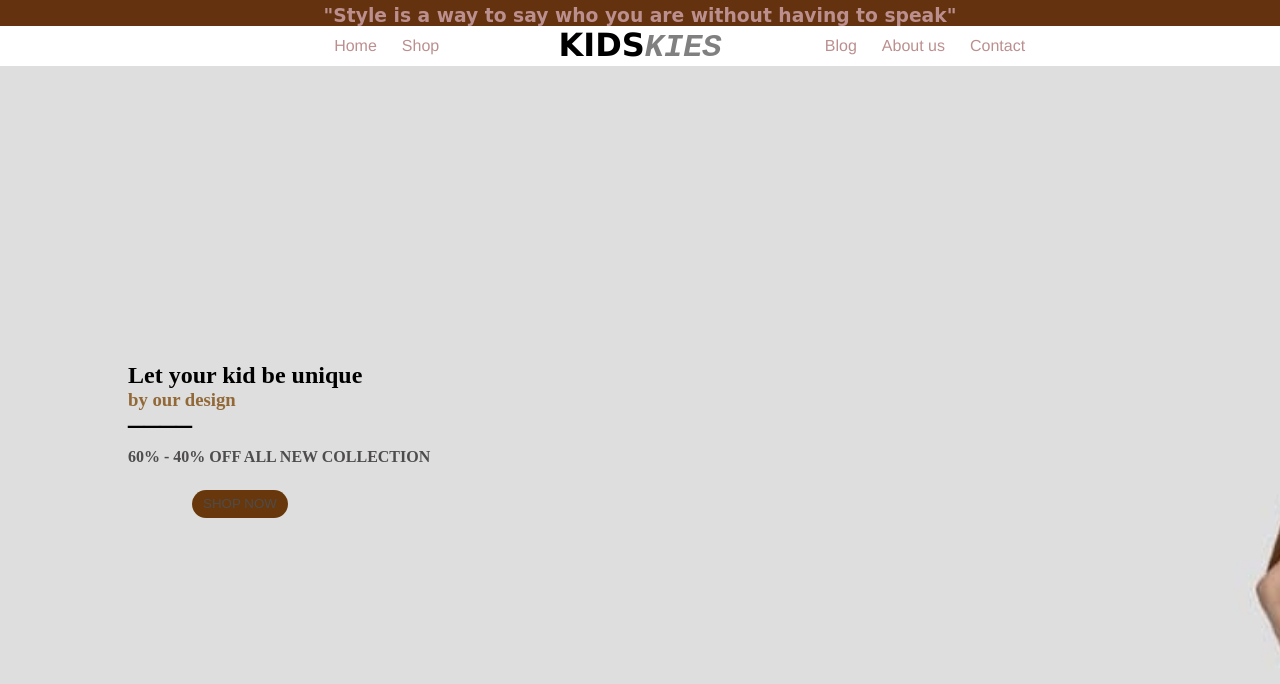
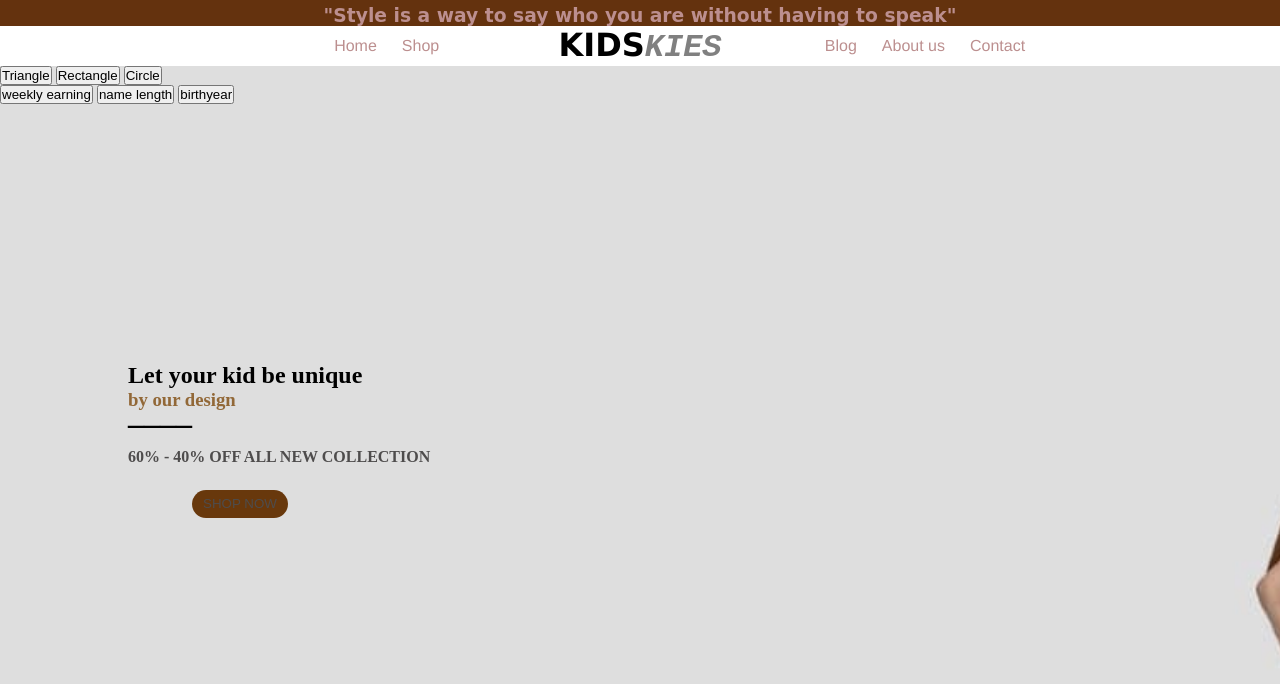
Before and after one commit to LDrex1/Js-group---, a plain HTML site: page index.html in a window 1280 px wide. Drawn offline with Linux system fonts and the light colour scheme.

Commit message:
week 3 update

```diff
--- a/index.html
+++ b/index.html
@@ -56,6 +56,19 @@
             </div>
         </div>
 
+        <div class="day3">
+            <div>
+                <button onclick="triangle()">Triangle</button>
+                <button onclick="rectangle()">Rectangle</button>
+                <button onclick="circle()">Circle</button>
+            </div>
+            <div>
+                <button onclick="earning()">weekly earning</button>
+                <button onclick="nameLength()">name length</button>
+                <button onclick="birthYear()">birthyear</button>
+            </div>
+        </div>
+
         <div class="shopNow_container">
             <div class="shopNow_content">
                 <h2>Let your kid be unique</h2>
```
